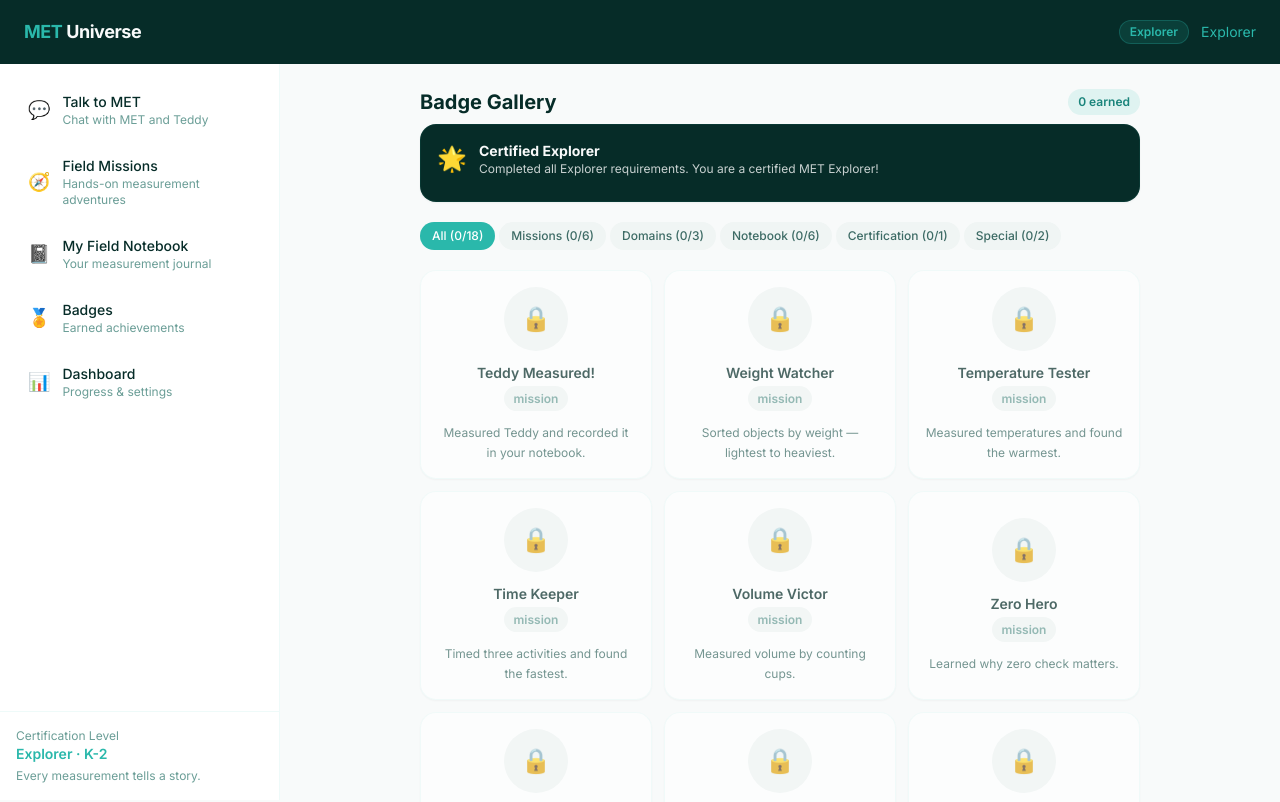
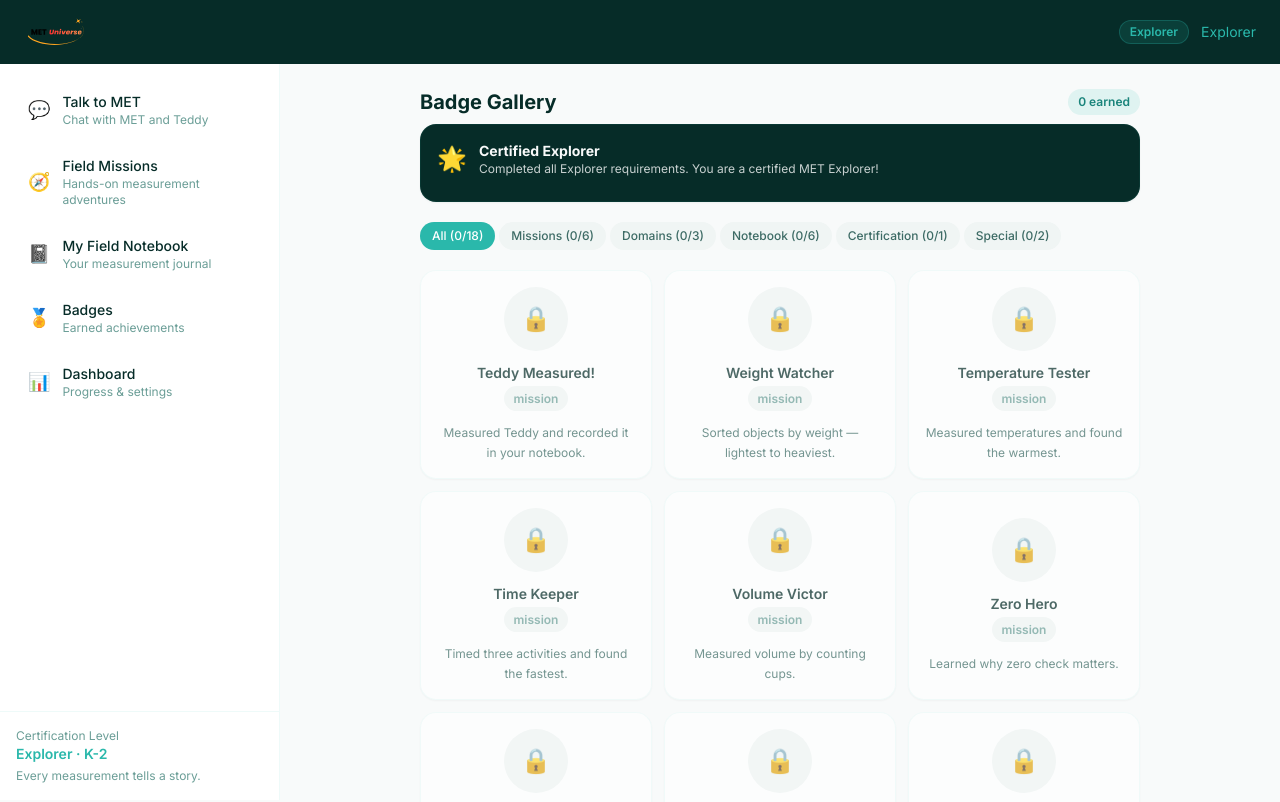
Before and after one commit to Metrologist59/met-teddy, a Next.js app: page /badges in a window 1280 px wide. Shown: the top 802 px of the page. Built offline with nearby package versions, Linux system fonts and the light colour scheme.

Commit message:
Wire real character art into components, add duo image for chat, MET Universe logo in NavBar, remove circle backgrounds

```diff
--- a/src/components/characters/CharacterPanel.tsx
+++ b/src/components/characters/CharacterPanel.tsx
@@ -1,11 +1,14 @@
 // src/components/characters/CharacterPanel.tsx
 // Combined MET and Teddy character panel.
 // Handles prominence scaling, expression states, and layout.
+// When MET expression is a duo asset (isDuo), Teddy is already in
+// the image — skip the separate TeddyAvatar.
 
 "use client"
 
 import { METAvatar } from "./METAvatar"
 import { TeddyAvatar } from "./TeddyAvatar"
+import { MET_ASSETS } from "./assets"
 import { PROMINENCE_BY_LEVEL } from "./types"
 import type { METExpression, TeddyBodyLanguage } from "./types"
 import type { CertificationLevel } from "@/lib/levels/config"
@@ -28,7 +31,9 @@ export function CharacterPanel({
   size = "md",
 }: CharacterPanelProps) {
   const prominence = PROMINENCE_BY_LEVEL[certLevel]
-  const showTeddy = teddyVisible && prominence.teddyPosition !== "hidden"
+  const metAsset = MET_ASSETS[metExpression]
+  const isDuo = metAsset?.isDuo === true
+  const showTeddy = !isDuo && teddyVisible && prominence.teddyPosition !== "hidden"
 
   if (layout === "chat-header") {
     return (
@@ -51,7 +56,7 @@ export function CharacterPanel({
             className="font-semibold text-sm"
             style={{ color: "var(--met-text-primary)" }}
           >
-            MET{showTeddy ? " and Teddy" : ""}
+            MET{(showTeddy || isDuo) ? " and Teddy" : ""}
           </span>
           <span
             className="text-xs"
@@ -87,7 +92,6 @@ export function CharacterPanel({
   // Default: inline
   return (
     <div className="flex items-end gap-2">
-      {/* At Explorer level, Teddy is center — show first */}
       {showTeddy && prominence.teddyPosition === "center" && (
         <TeddyAvatar
           bodyLanguage={teddyBodyLanguage}
@@ -103,7 +107,6 @@ export function CharacterPanel({
         size={size}
       />
 
-      {/* At other levels, Teddy is beside or behind */}
       {showTeddy && prominence.teddyPosition !== "center" && (
         <TeddyAvatar
           bodyLanguage={teddyBodyLanguage}
--- a/src/components/characters/assets.ts
+++ b/src/components/characters/assets.ts
@@ -7,12 +7,13 @@
 
 import type { METExpression, TeddyBodyLanguage } from "./types"
 
-interface AssetEntry {
+export interface AssetEntry {
   type:    "emoji" | "image"
   emoji?:  string
   url?:    string
   alt:     string
   label:   string
+  isDuo?:  boolean   // true = image contains both MET and Teddy
 }
 
 // ── MET Expression Assets ────────────────────────────────────────
@@ -50,9 +51,10 @@ export const MET_ASSETS: Record<METExpression, AssetEntry> = {
   },
   neutral: {
     type: "image",
-    url: "/characters/met-guide.svg",
-    alt: "MET in default pose",
-    label: "Neutral",
+    url: "/characters/met-teddy.svg",
+    alt: "MET and Teddy ready to explore together",
+    label: "MET and Teddy",
+    isDuo: true,
   },
 }
 
--- a/src/components/layout/NavBar.tsx
+++ b/src/components/layout/NavBar.tsx
@@ -38,12 +38,13 @@ export function NavBar({ studentName, certLevel, onMenuToggle }: NavBarProps) {
           </svg>
         </button>
 
-        <div className="flex items-center gap-2">
-          <span className="text-lg font-bold tracking-tight">
-            <span style={{ color: "var(--met-teal-400)" }}>MET</span>
-            {" "}Universe
-          </span>
-        </div>
+        <a href="/" className="flex items-center">
+          <img
+            src="/brand/met-universe-logo.svg"
+            alt="MET Universe"
+            className="h-8"
+          />
+        </a>
       </div>
 
       {/* Right: level badge + name */}
```
Also changed, not shown: 1 other file (tests, documents, lock files or other folders).
